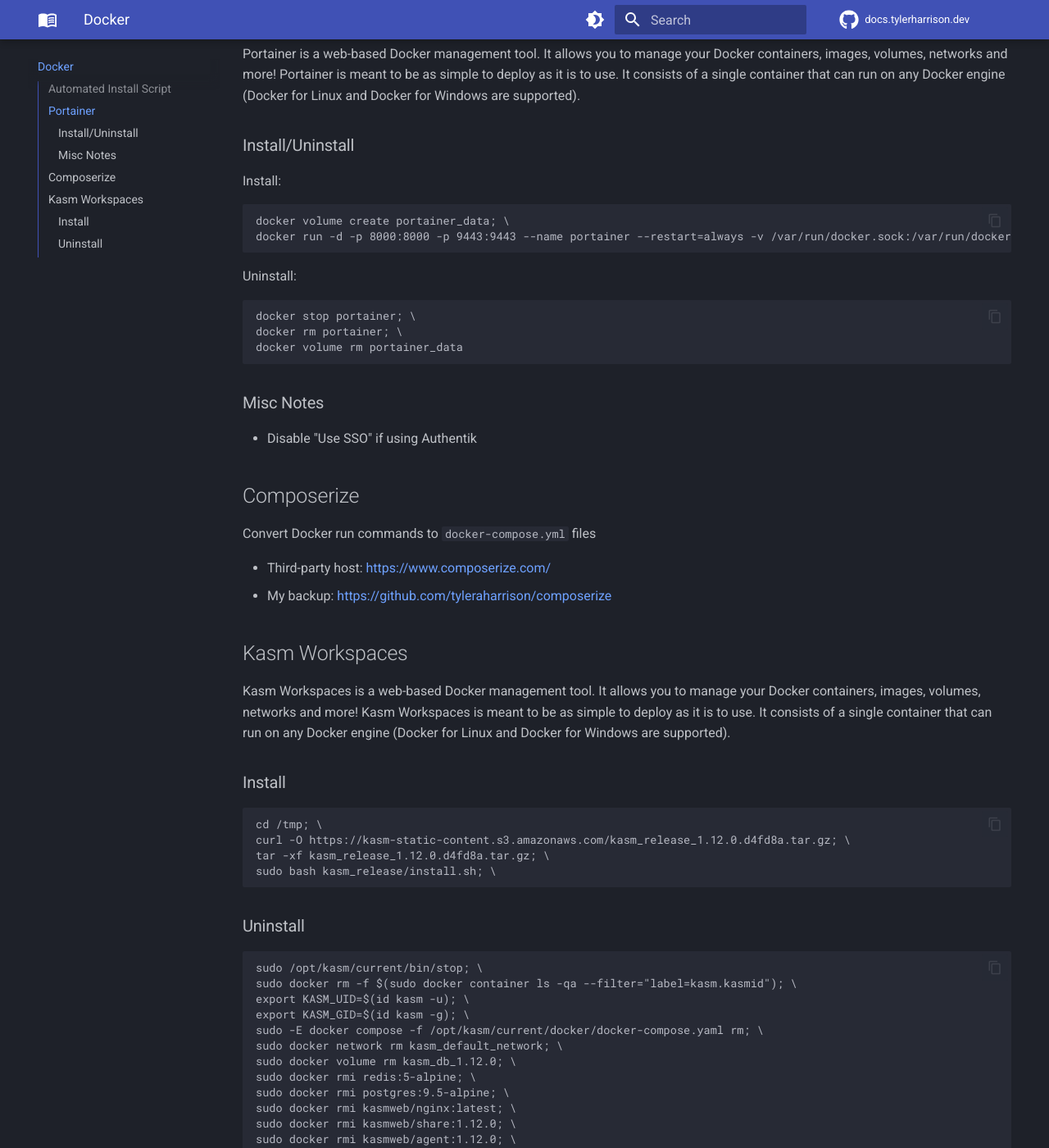
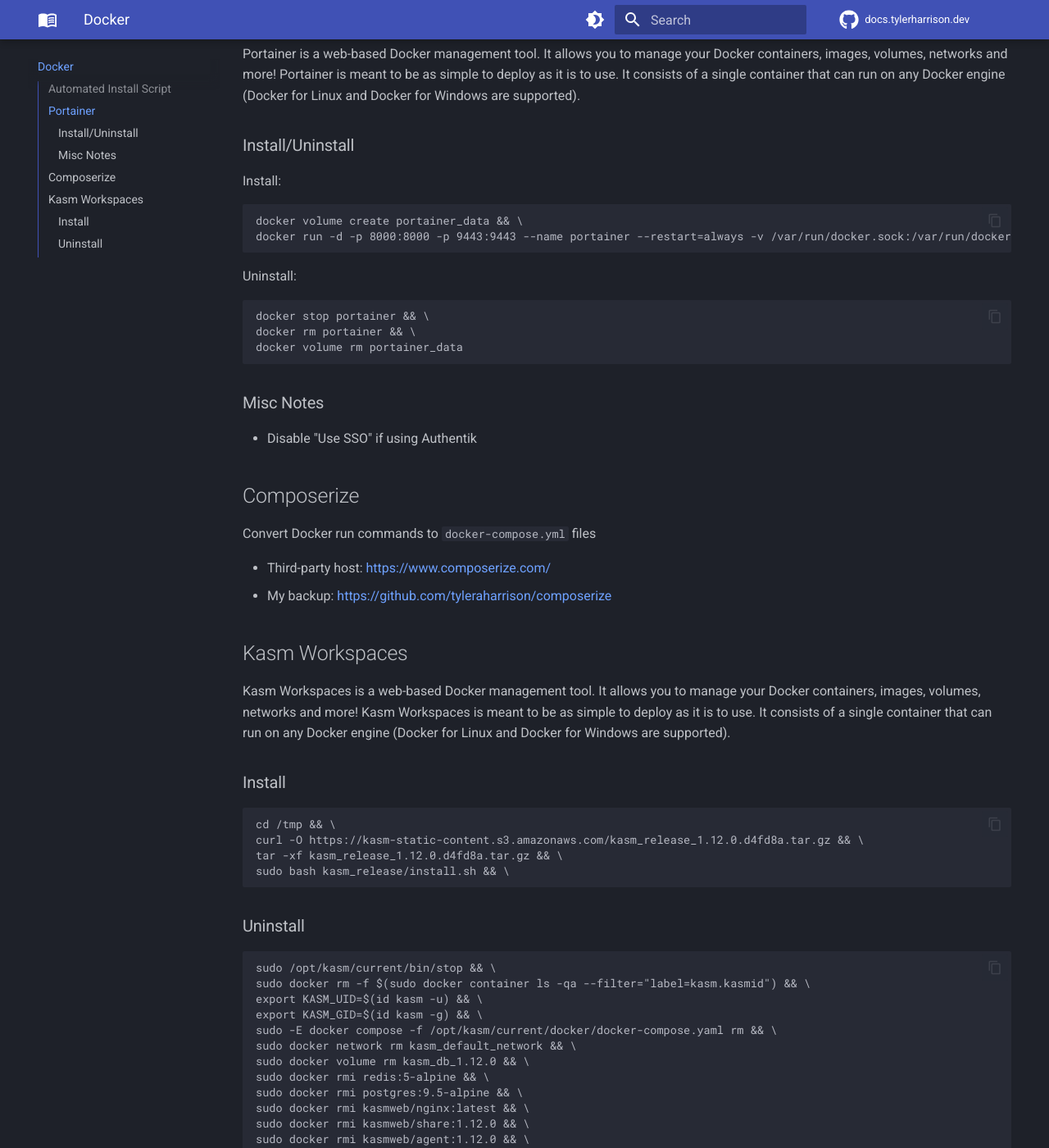
Before and after one commit to williamhatcher/docs.tylerharrison.dev, an MkDocs documentation site: the page built from docs/docker.md, in a window 1280 px wide and 1400 px high, scrolled down 501 px. Shown: the whole window at 82% size. Built offline with MkDocs 1.6.1 and Material for MkDocs 9.7.7, drawn with Linux system fonts in a browser that asks for light colours; comment, search, counter and statistics services are not loaded; some of the changed text lies outside the part shown.

```diff
--- a/docs/docker.md
+++ b/docs/docker.md
@@ -57,13 +57,13 @@ Portainer is a web-based Docker management tool. It allows you to manage your Do
 
 Install:
 
-    docker volume create portainer_data; \
+    docker volume create portainer_data && \
     docker run -d -p 8000:8000 -p 9443:9443 --name portainer --restart=always -v /var/run/docker.sock:/var/run/docker.sock -v portainer_data:/data portainer/portainer-ce:latest
 
 Uninstall:
 
-    docker stop portainer; \
-    docker rm portainer; \
+    docker stop portainer && \
+    docker rm portainer && \
     docker volume rm portainer_data
 
 ### Misc Notes
@@ -83,29 +83,29 @@ Kasm Workspaces is a web-based Docker management tool. It allows you to manage y
 
 ### Install
 
-    cd /tmp; \
-    curl -O https://kasm-static-content.s3.amazonaws.com/kasm_release_1.12.0.d4fd8a.tar.gz; \
-    tar -xf kasm_release_1.12.0.d4fd8a.tar.gz; \
-    sudo bash kasm_release/install.sh; \
+    cd /tmp && \
+    curl -O https://kasm-static-content.s3.amazonaws.com/kasm_release_1.12.0.d4fd8a.tar.gz && \
+    tar -xf kasm_release_1.12.0.d4fd8a.tar.gz && \
+    sudo bash kasm_release/install.sh && \
 
 ### Uninstall
 
-    sudo /opt/kasm/current/bin/stop; \
-    sudo docker rm -f $(sudo docker container ls -qa --filter="label=kasm.kasmid"); \
-    export KASM_UID=$(id kasm -u); \
-    export KASM_GID=$(id kasm -g); \
-    sudo -E docker compose -f /opt/kasm/current/docker/docker-compose.yaml rm; \
-    sudo docker network rm kasm_default_network; \
-    sudo docker volume rm kasm_db_1.12.0; \
-    sudo docker rmi redis:5-alpine; \
-    sudo docker rmi postgres:9.5-alpine; \
-    sudo docker rmi kasmweb/nginx:latest; \
-    sudo docker rmi kasmweb/share:1.12.0; \
-    sudo docker rmi kasmweb/agent:1.12.0; \
-    sudo docker rmi kasmweb/manager:1.12.0; \
-    sudo docker rmi kasmweb/api:1.12.0; \
+    sudo /opt/kasm/current/bin/stop && \
+    sudo docker rm -f $(sudo docker container ls -qa --filter="label=kasm.kasmid") && \
+    export KASM_UID=$(id kasm -u) && \
+    export KASM_GID=$(id kasm -g) && \
+    sudo -E docker compose -f /opt/kasm/current/docker/docker-compose.yaml rm && \
+    sudo docker network rm kasm_default_network && \
+    sudo docker volume rm kasm_db_1.12.0 && \
+    sudo docker rmi redis:5-alpine && \
+    sudo docker rmi postgres:9.5-alpine && \
+    sudo docker rmi kasmweb/nginx:latest && \
+    sudo docker rmi kasmweb/share:1.12.0 && \
+    sudo docker rmi kasmweb/agent:1.12.0 && \
+    sudo docker rmi kasmweb/manager:1.12.0 && \
+    sudo docker rmi kasmweb/api:1.12.0 && \
 
-    sudo docker rmi $(sudo docker images --filter "label=com.kasmweb.image=true" -q); \
-    sudo rm -rf /opt/kasm/; \
-    sudo userdel kasm_db -r; \
-    sudo userdel kasm -r;
+    sudo docker rmi $(sudo docker images --filter "label=com.kasmweb.image=true" -q) && \
+    sudo rm -rf /opt/kasm/ && \
+    sudo userdel kasm_db -r && \
+    sudo userdel kasm -r
```
